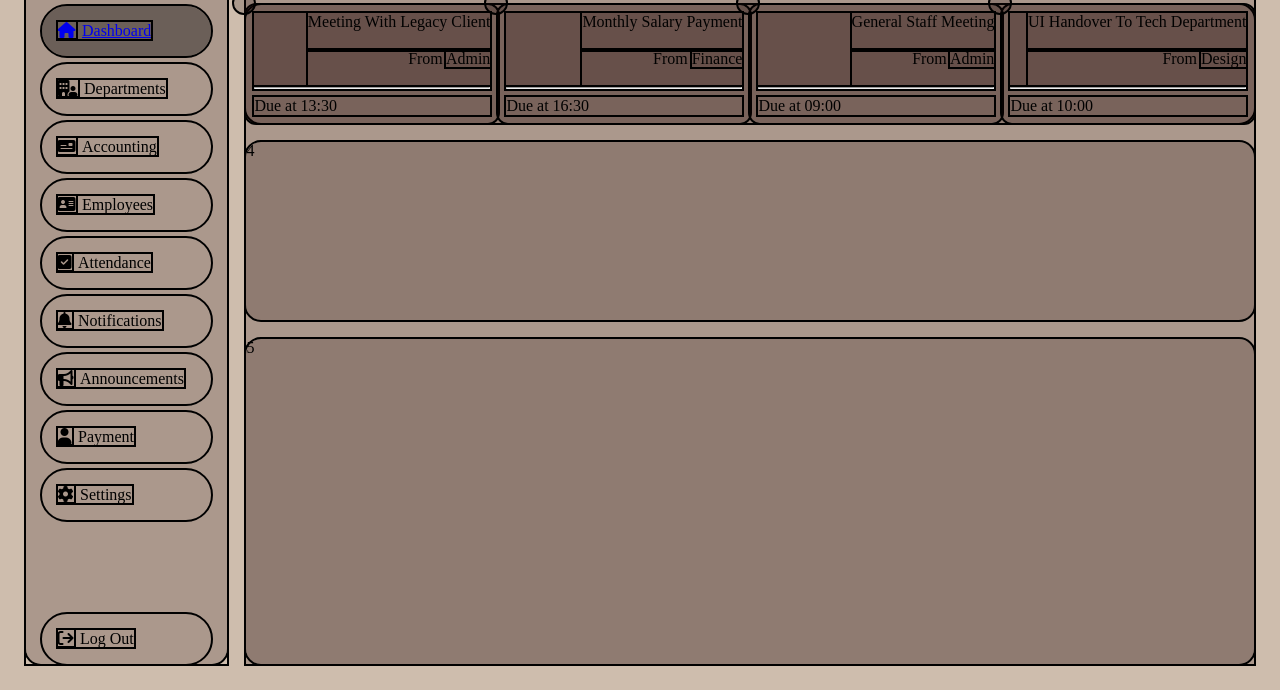
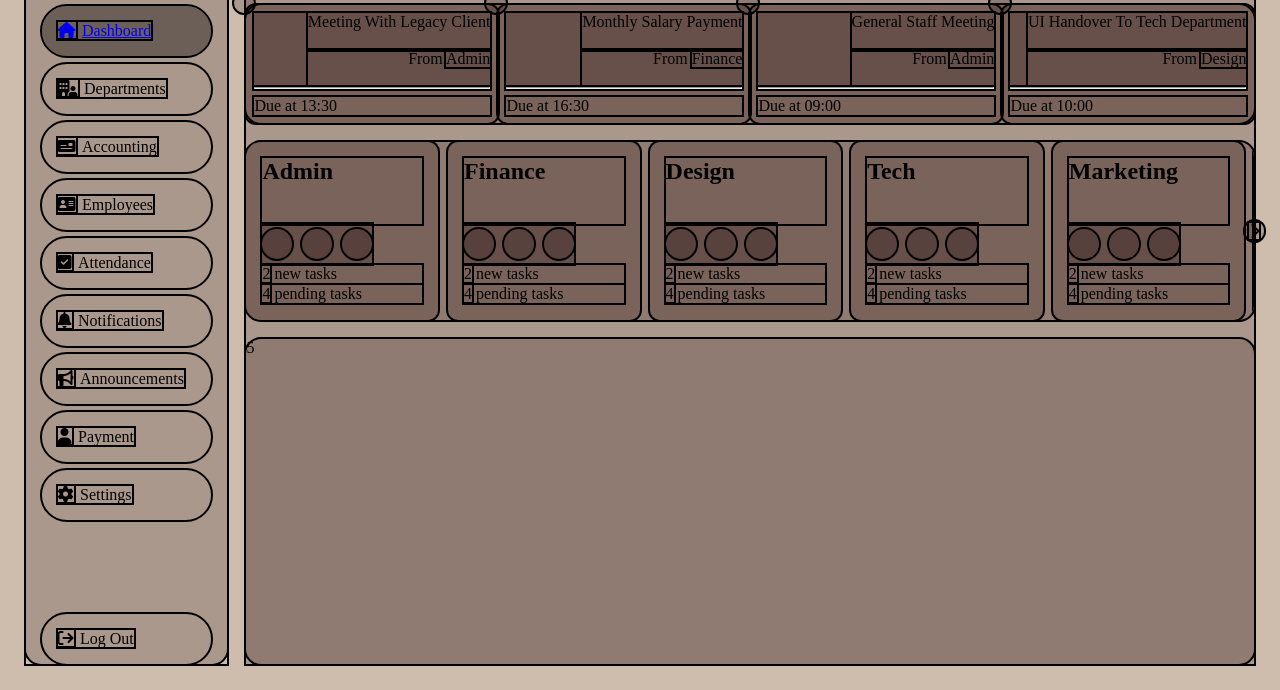
Before and after one commit to subjectiverealityy/team-management-dashboard, a plain HTML site: page index.html in a window 1280 px wide. Shown: the part 110-800 px from the top of the page. Drawn offline with Linux system fonts and the light colour scheme.

Commit message:
create main-4 wireframe and add JavaScript functionality

```diff
--- a/css/style.css
+++ b/css/style.css
@@ -151,3 +151,54 @@ div .main-layout {
 .task-card-due {
     margin-top: 1vh;
 }
+
+.main-4 {
+    position: relative;
+    width: 100%;
+    display: flex;
+    overflow-x: auto; /* Allows horizontal scrolling */
+    white-space: nowrap;
+    gap: 10px;
+    overflow: hidden;
+}
+
+.department-card {
+    flex: 0 0 calc(20% - 10px);
+    display: grid;
+    grid-template-rows: 1fr 0.6fr 0.3fr 0.3fr;
+    height: 100%;
+    padding: 2vh;
+    max-width: 250px;
+    border-radius: 10px;
+}
+
+.employee-images {
+    display: flex;
+    justify-content: flex-start;
+    align-items: center;
+    width: fit-content;
+    gap: 10px;
+}
+
+.employee-image {
+    height: 30px;
+    width: 30px;
+    border-radius: 50px;
+}
+
+.department-tasks {
+    align-self: center;
+}
+
+.department-scroll-button {
+    height: 1.5vw;
+    width: 1.5vw;
+    border-radius: 50px;
+    position: fixed;
+    right: 2vh;
+    align-self: center;
+    justify-content: center;
+    z-index: 200;
+    display: grid;
+    place-items: center;
+}
--- a/index.html
+++ b/index.html
@@ -93,7 +93,100 @@
 
 <!-- departments, employees -->
 
-            <div class="main-layout main-4">4</div>
+            <div class="main-layout main-4">
+
+                <div class="department-scroll-button"><i class="fa-solid fa-chevron-right"></i></div>
+
+                <div class="department-card">
+                    <h2 class="department-name">Admin</h2>
+                    <div class="employee-images">
+                        <div class="employee-image"></div>
+                        <div class="employee-image"></div>
+                        <div class="employee-image"></div>
+                    </div>
+                    <p class="department-tasks"><span>2</span> new tasks</p>
+                    <p class="department-tasks"><span>4</span> pending tasks</p>
+                </div>
+
+                <div class="department-card">
+                    <h2 class="department-name">Finance</h2>
+                    <div class="employee-images">
+                        <div class="employee-image"></div>
+                        <div class="employee-image"></div>
+                        <div class="employee-image"></div>
+                    </div>
+                    <p class="department-tasks"><span>2</span> new tasks</p>
+                    <p class="department-tasks"><span>4</span> pending tasks</p>
+                </div>
+
+                <div class="department-card">
+                    <h2 class="department-name">Design</h2>
+                    <div class="employee-images">
+                        <div class="employee-image"></div>
+                        <div class="employee-image"></div>
+                        <div class="employee-image"></div>
+                    </div>
+                    <p class="department-tasks"><span>2</span> new tasks</p>
+                    <p class="department-tasks"><span>4</span> pending tasks</p>
+                </div>
+
+                <div class="department-card">
+                    <h2 class="department-name">Tech</h2>
+                    <div class="employee-images">
+                        <div class="employee-image"></div>
+                        <div class="employee-image"></div>
+                        <div class="employee-image"></div>
+                    </div>
+                    <p class="department-tasks"><span>2</span> new tasks</p>
+                    <p class="department-tasks"><span>4</span> pending tasks</p>
+                </div>
+
+                <div class="department-card">
+                    <h2 class="department-name">Marketing</h2>
+                    <div class="employee-images">
+                        <div class="employee-image"></div>
+                        <div class="employee-image"></div>
+                        <div class="employee-image"></div>
+                    </div>
+                    <p class="department-tasks"><span>2</span> new tasks</p>
+                    <p class="department-tasks"><span>4</span> pending tasks</p>
+                </div>
+
+                <div class="department-card">
+                    <h2 class="department-name">Sales</h2>
+                    <div class="employee-images">
+                        <div class="employee-image"></div>
+                        <div class="employee-image"></div>
+                        <div class="employee-image"></div>
+                    </div>
+                    <p class="department-tasks"><span>2</span> new tasks</p>
+                    <p class="department-tasks"><span>4</span> pending tasks</p>
+                </div>
+
+                <div class="department-card">
+                    <h2 class="department-name">Logistics</h2>
+                    <div class="employee-images">
+                        <div class="employee-image"></div>
+                        <div class="employee-image"></div>
+                        <div class="employee-image"></div>
+                    </div>
+                    <p class="department-tasks"><span>2</span> new tasks</p>
+                    <p class="department-tasks"><span>4</span> pending tasks</p>
+                </div>
+
+                <div class="department-card">
+                    <h2 class="department-name">Legal</h2>
+                    <div class="employee-images">
+                        <div class="employee-image"></div>
+                        <div class="employee-image"></div>
+                        <div class="employee-image"></div>
+                    </div>
+                    <p class="department-tasks"><span>2</span> new tasks</p>
+                    <p class="department-tasks"><span>4</span> pending tasks</p>
+                </div>
+
+            </div>
+
             <div class="main-layout main-5">5</div>
 
         </div>
--- a/js/app.js
+++ b/js/app.js
@@ -7,3 +7,19 @@ document.addEventListener("DOMContentLoaded", function () {
         }
     });
 });
+
+const scrollButton = document.querySelector(".department-scroll-button");
+const scrollSection = document.querySelector(".main-4");
+
+let scrolledtoEnd = false;
+
+scrollButton.addEventListener("click", () => {
+    if (scrolledtoEnd) {
+        scrollSection.scrollTo({ left: 0, behavior: "smooth" });
+        scrollButton.innerHTML = '<i class="fa-solid fa-chevron-left"></i>';
+    } else {
+        scrollSection.scrollTo({ left: scrollSection.scrollWidth, behavior: "smooth" });
+        scrollButton.innerHTML = '<i class="fa-solid fa-chevron-right"></i>';
+    }
+    scrolledtoEnd = !scrolledtoEnd
+});
```
Also changed, not shown: progress-screenshots/create main-1 wireframe and add JavaScript functionality.png (renamed from progress screenshots/create main-1 wireframe and add JavaScript functionality.png), progress-screenshots/create main-2 wireframe.png (renamed from progress screenshots/create main-2 wireframe.png), progress-screenshots/create main-3 wireframe.png (renamed from progress screenshots/create main-3 wireframe.png), progress-screenshots/create main-4 wireframe and add JavaScript functionality.png (added), progress-screenshots/create wireframe.png (renamed from progress screenshots/create wireframe.png), 1 other file.
